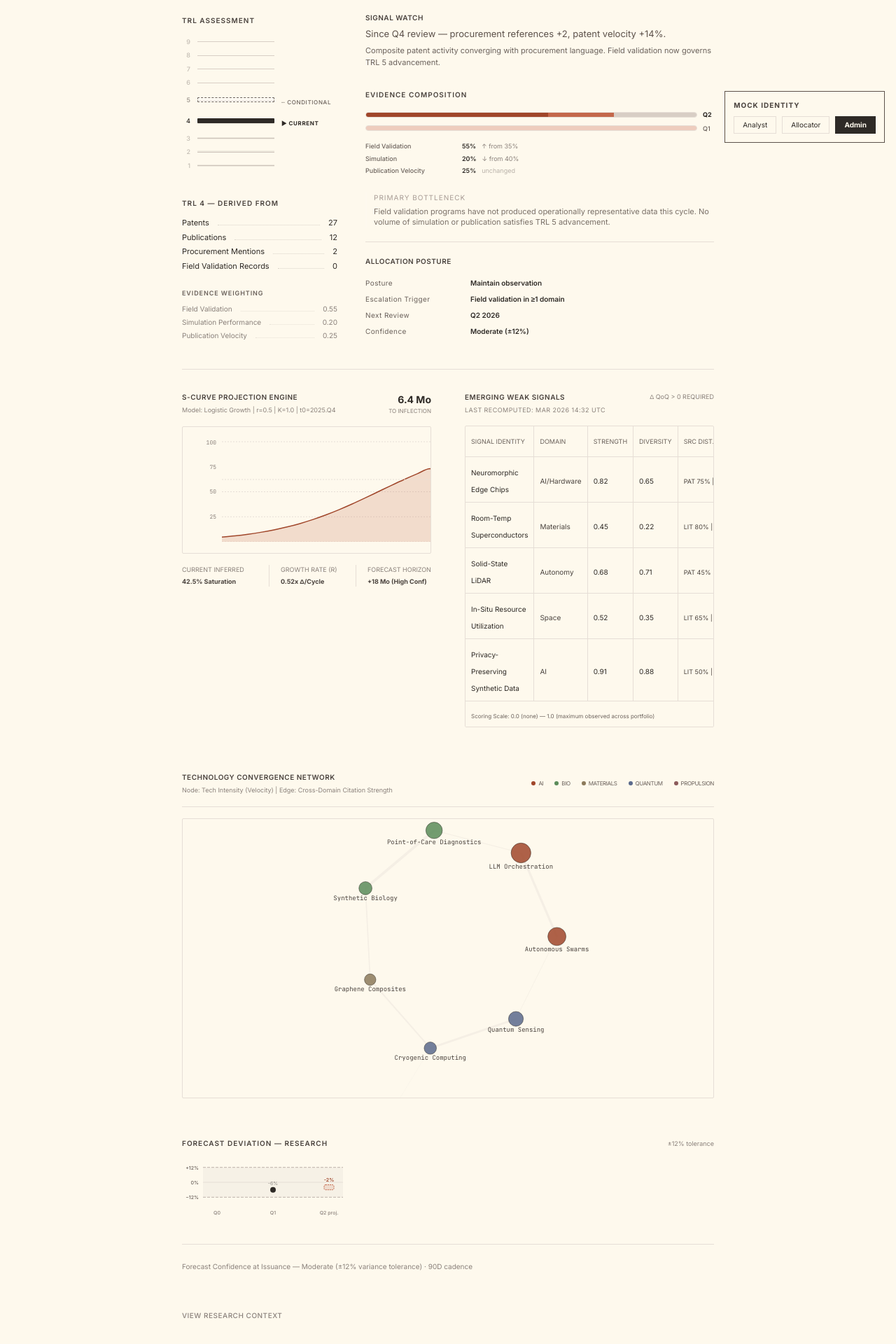
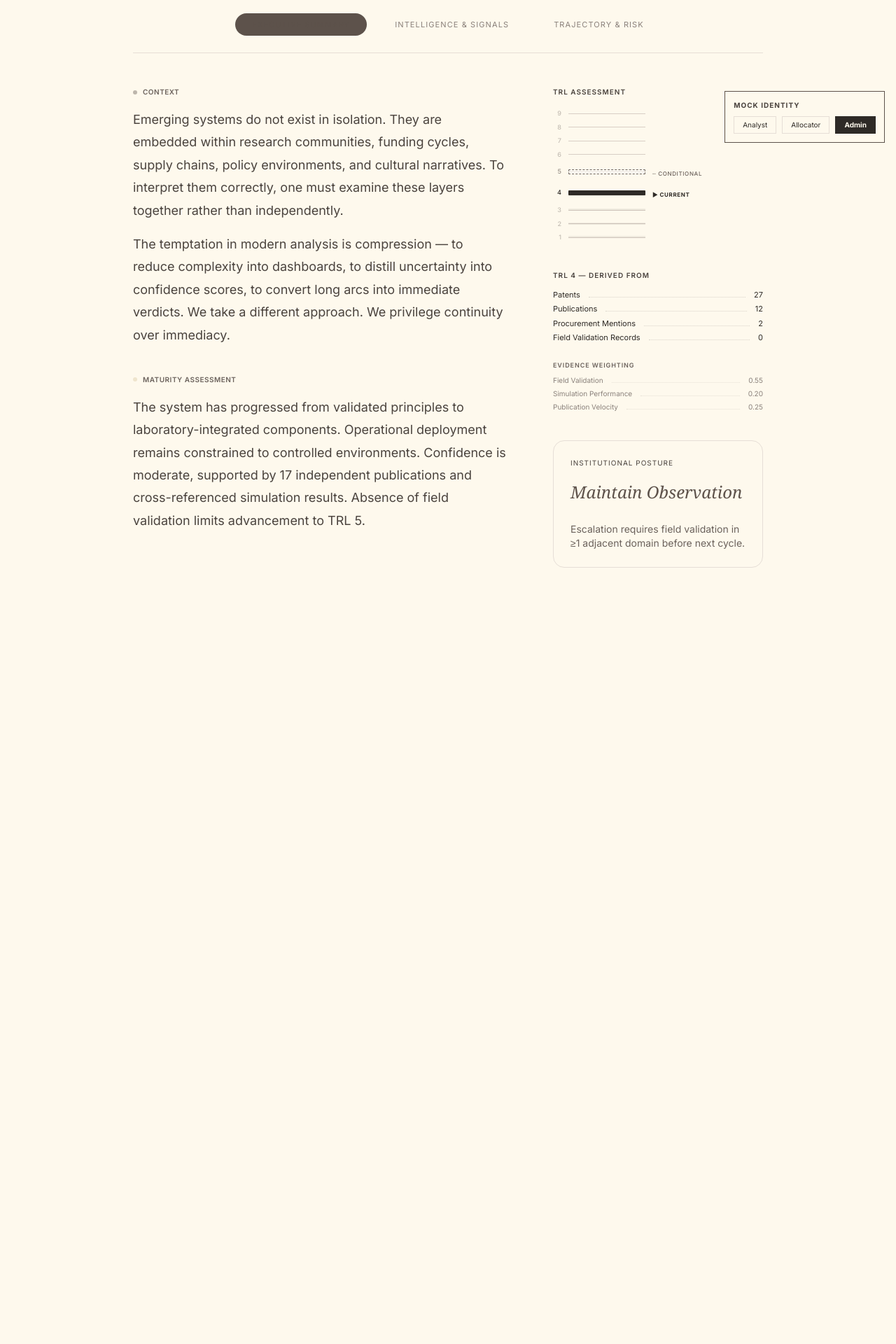
Before and after one commit to Kmennn/ARGUS-Technology-Intelligence-Forecasting, a Next.js app: page /overview in a window 1280 px wide. Shown: the part 580-2500 px from the top of the page at 70% size. After the commit the page ends 1627 px from the top, so only its background shows below. Built offline with nearby package versions, Linux system fonts and the light colour scheme.

Commit message:
ARGUS Audit Baseline - Ready for Simplification Phase

```diff
--- a/src/app/page.tsx
+++ b/src/app/page.tsx
@@ -133,7 +133,7 @@ export default function LandingPage() {
               className="text-6xl md:text-[90px] font-normal leading-tight mb-8"
               style={{ fontFamily: "var(--font-serif)", color: "rgba(254, 249, 237, 0.95)" }}
             >
-              Intelligence,<br/>grounded in <i className="font-serif">research</i>.
+              Intelligence,<br/>grounded in<br/><i className="font-serif">research.</i>
             </h1>
 
             <p className="text-xl md:text-2xl max-w-[720px] mx-auto mb-16 leading-relaxed" style={{ color: "rgba(254, 249, 237, 0.8)" }}>
--- a/src/components/spatial/SituationRegion.tsx
+++ b/src/components/spatial/SituationRegion.tsx
@@ -6,7 +6,6 @@ import { TRLLadder } from "@/components/intelligence/research/TRLLadder";
 import { EvidenceWeightBar } from "@/components/intelligence/research/EvidenceWeightBar";
 import { DeviationBand } from "@/components/intelligence/research/DeviationBand";
 import { BottleneckPanel } from "@/components/intelligence/research/BottleneckPanel";
-import { AllocationPostureBlock } from "@/components/intelligence/research/AllocationPostureBlock";
 import { ConvergenceGraph } from "@/components/intelligence/research/ConvergenceGraph";
 import { WeakSignalPanel } from "@/components/intelligence/research/WeakSignalPanel";
 import { SCurveEngine } from "@/components/intelligence/research/SCurveEngine";
@@ -14,90 +13,139 @@ import { SourceTransparencyStrip } from "@/components/intelligence/research/Sour
 import { IntelligencePipeline } from "@/components/intelligence/research/IntelligencePipeline";
 import { SecurityPostureSurface } from "@/components/intelligence/research/SecurityPostureSurface";
 
+type TabState = "summary" | "intelligence" | "trajectory";
+
 export function SituationRegion() {
-  const [showContext, setShowContext] = useState(false);
+  const [activeTab, setActiveTab] = useState<TabState>("summary");
 
   return (
     <div className="space-y-0">
       <SourceTransparencyStrip />
 
       <RegionLayout
-      label="Research"
-      title="TRL Command Console"
+        label="Dossier 412.A"
+        title="Advanced Synthetic Materials"
+        leadParagraph="An evaluation of composite material maturation sequences converging with automated manufacturing scale-up patterns."
       >
-      <div className="max-w-[760px] mx-auto w-full space-y-10">
+        <div className="max-w-[900px] mx-auto w-full space-y-12 pb-24">
 
-        {/* Miss Marker + Forecast Confidence at Issuance — compact header row */}
-         <div className="flex items-center gap-6">
-          <div className="font-mono text-[10px] text-[var(--ink-muted)]">
-            ⚑ Forecast variance exceeded tolerance in prior cycle.
+          {/* Tab Navigation */}
+          <div className="flex items-center justify-center gap-4 border-b border-[var(--border-soft)] pb-6 mb-12">
+            {[
+              { id: "summary", label: "Executive Summary" },
+              { id: "intelligence", label: "Intelligence & Signals" },
+              { id: "trajectory", label: "Trajectory & Risk" },
+            ].map((tab) => (
+              <button
+                key={tab.id}
+                onClick={() => setActiveTab(tab.id as TabState)}
+                className={`
+                  px-6 py-2 rounded-full font-mono text-[11px] uppercase tracking-widest transition-all
+                  ${activeTab === tab.id
+                    ? 'bg-[var(--text-primary)] text-[var(--bg-primary)]'
+                    : 'bg-transparent text-[var(--ink-muted)] hover:text-[var(--text-primary)] hover:bg-[rgba(255,255,255,0.05)]'}
+                `}
+              >
+                {tab.label}
+              </button>
+            ))}
+          </div>
+
+          {/* TAB 1: EXECUTIVE SUMMARY */}
+          {activeTab === "summary" && (
+            <div className="space-y-16 animate-fade-in">
+              <div className="grid grid-cols-1 md:grid-cols-[1fr_300px] gap-16">
+
+                {/* Prose Summary */}
+                <div className="space-y-10">
+                  <div className="space-y-4">
+                    <span className="font-mono text-[10px] uppercase tracking-[0.05em] font-semibold text-[var(--ink-tertiary)] flex items-center gap-2">
+                       <span className="w-1.5 h-1.5 rounded-full bg-[var(--text-primary)] opacity-40"></span> Context
+                    </span>
+                    <p className="text-lg leading-[1.8] text-[var(--ink-secondary)]">
+                      Emerging systems do not exist in isolation. They are embedded within research communities, funding cycles, supply chains, policy environments, and cultural narratives. To interpret them correctly, one must examine these layers together rather than independently.
+                    </p>
+                    <p className="text-lg leading-[1.8] text-[var(--ink-secondary)]">
+                      The temptation in modern analysis is compression — to reduce complexity into dashboards, to distill uncertainty into confidence scores, to convert long arcs into immediate verdicts. We take a different approach. We privilege continuity over immediacy.
+                    </p>
+                  </div>
+
+                  <div className="space-y-4">
+                     <span className="font-mono text-[10px] uppercase tracking-[0.05em] font-semibold text-[var(--ink-tertiary)] flex items-center gap-2">
+                       <span className="w-1.5 h-1.5 rounded-full bg-[#E5D7B7] opacity-60"></span> Maturity Assessment
+                    </span>
+                    <p className="text-lg leading-[1.8] text-[var(--ink-secondary)]">
+                      The system has progressed from validated principles to laboratory-integrated components. Operational deployment remains constrained to controlled environments. Confidence is moderate, supported by 17 independent publications and cross-referenced simulation results. Absence of field validation limits advancement to TRL 5.
+                    </p>
                   </div>
                 </div>
 
-        {/* Intelligence Console — Two Column */}
-        <div
-          className="grid gap-10 items-start grid-cols-[auto_1fr]"
-        >
-          {/* Left — TRL Ladder */}
-          <div className="pt-1">
+                {/* Right Column Context */}
+                <div className="space-y-10">
                   <TRLLadder
                     current={4}
                     prior={4}
                     projected={5}
                     projectedConditional={true}
                   />
+
+                  <div className="p-6 rounded-[16px] border border-[var(--border-soft)] bg-[rgba(255,255,255,0.02)] space-y-4">
+                    <span className="block font-mono text-[10px] uppercase tracking-widest text-[var(--ink-secondary)]">
+                      Institutional Posture
+                    </span>
+                    <div className="text-[24px] font-serif italic text-[var(--text-primary)]">
+                      Maintain Observation
+                    </div>
+                    <div className="text-sm text-[var(--ink-tertiary)] pt-2 border-t border-[rgba(255,255,255,0.06)]">
+                      Escalation requires field validation in ≥1 adjacent domain before next cycle.
+                    </div>
+                  </div>
+                </div>
+              </div>
+            </div>
+          )}
+
+          {/* TAB 2: INTELLIGENCE & SIGNALS */}
+          {activeTab === "intelligence" && (
+            <div className="space-y-16 animate-fade-in">
+              <div className="grid grid-cols-1 md:grid-cols-2 gap-12">
+                 <WeakSignalPanel />
+                 <div className="space-y-12">
+                   <div className="space-y-4">
+                    <span className="font-mono text-[10px] uppercase tracking-[0.05em] font-semibold text-[var(--ink-tertiary)]">
+                      Signal Annotation
+                    </span>
+                    <p className="text-md leading-[1.7] text-[var(--ink-secondary)] border-l-2 border-[#E5D7B7] pl-5 opacity-80">
+                      The most consequential transformations often occur not within a single field, but at intersections. Filing velocity has increased 14% since Q3, exceeding the five-year baseline trend. If sustained, this acceleration would compress projected maturation timelines by approximately 12–18 months.
+                    </p>
                    </div>
 
-          {/* Right — Signal Panel */}
-          <div className="space-y-6">
-
-            {/* Signal Watch */}
-            <div className="space-y-[6px]">
-              <span className="block font-mono text-[10px] uppercase tracking-[0.05em] font-semibold text-[var(--ink-secondary)]">
-                Signal Watch
+                   <div className="pt-6 border-t border-[var(--border-soft)]">
+                     <span className="block font-mono text-[10px] uppercase tracking-widest text-[var(--ink-secondary)] mb-6">
+                       Evidence Composition
                      </span>
-              <div className="font-mono text-[13px] text-[var(--text-primary)]">
-                Since Q4 review — procurement references +2, patent velocity +14%.
-              </div>
-              <div className="font-mono text-[11px] text-[var(--ink-tertiary)]">
-                Composite patent activity converging with procurement language. Field validation now governs TRL 5 advancement.
-              </div>
-            </div>
-
-            {/* Evidence Composition */}
                      <EvidenceWeightBar
                         current={{ field: 55, simulation: 20, publication: 25 }}
                         prior={{ field: 35, simulation: 40, publication: 25 }}
                       />
-
-            {/* Bottleneck */}
-            <BottleneckPanel
-              bottleneck="Field validation programs have not produced operationally representative data this cycle. No volume of simulation or publication satisfies TRL 5 advancement."
-            />
-
-            {/* Allocation Posture */}
-            <AllocationPostureBlock
-              posture="Maintain observation"
-              escalationTrigger="Field validation in ≥1 domain"
-              nextReview="Q2 2026"
-              confidence="Moderate (±12%)"
-            />
+                   </div>
                  </div>
               </div>
 
-        {/* Intelligence Engine Core — Graphs & Signals */}
-        <div className="pt-8 border-t border-[var(--border-soft)] space-y-16">
-          <div className="grid grid-cols-1 md:grid-cols-2 gap-12">
+              <div className="pt-10">
+                <IntelligencePipeline />
+              </div>
+            </div>
+          )}
+
+          {/* TAB 3: TRAJECTORY & RISK */}
+          {activeTab === "trajectory" && (
+            <div className="space-y-20 animate-fade-in">
               <SCurveEngine />
-            <WeakSignalPanel />
-          </div>
-          <ConvergenceGraph />
-        </div>
 
-        {/* Forecast Deviation Chart — full width */}
-        <div className="pt-4 border-t border-[rgba(255,255,255,0.06)]">
+              <div className="pt-10 border-t border-[var(--border-soft)]">
                 <DeviationBand
-            domainLabel="Research"
+                  domainLabel="Forecast Deviation"
                   q1Variance={-6}
                   q2Min={-6}
                   q2Max={-2}
@@ -105,66 +153,19 @@ export function SituationRegion() {
                 />
               </div>
 
-        {/* Forecast Confidence at Issuance */}
-        <div
-          className="font-mono text-[10px] text-[var(--ink-muted)] border-t border-[var(--border-soft)] pt-6 mt-10"
-        >
-          Forecast Confidence at Issuance — Moderate (±12% variance tolerance) · 90D cadence
+              <div className="pt-10 border-t border-[var(--border-soft)]">
+                <ConvergenceGraph />
               </div>
 
-        {/* Research Context Toggle */}
-        <div className="pt-2">
-          <button
-            onClick={() => setShowContext((v) => !v)}
-            className="font-mono text-[10px] uppercase tracking-[0.05em] font-medium text-[var(--ink-muted)] bg-transparent border-0 cursor-pointer p-0"
-          >
-            {showContext ? "Hide" : "View"} research context
-          </button>
-
-          {showContext && (
-            <div className="space-y-8 pt-8">
-              <div className="space-y-4">
-                <span className="font-mono text-xs uppercase tracking-[0.05em] font-semibold text-[var(--ink-tertiary)]">
-                  {"// Context"}
-                </span>
-                <div className="space-y-6">
-                  <p className="text-[15px] leading-[1.75] max-w-[65ch] text-[var(--ink-secondary)]">
-                    Emerging systems do not exist in isolation. They are embedded within research communities, funding cycles, supply chains, policy environments, and cultural narratives. To interpret them correctly, one must examine these layers together rather than independently.
-                  </p>
-                  <p className="text-[15px] leading-[1.75] max-w-[65ch] text-[var(--ink-secondary)]">
-                    The temptation in modern analysis is compression — to reduce complexity into dashboards, to distill uncertainty into confidence scores, to convert long arcs into immediate verdicts. We take a different approach. We privilege continuity over immediacy.
-                  </p>
-                </div>
+              <div className="grid grid-cols-1 md:grid-cols-2 gap-8 pt-10 border-t border-[var(--border-soft)]">
+                <BottleneckPanel
+                  bottleneck="Field validation programs have not produced operationally representative data this cycle. No volume of simulation or publication satisfies TRL 5 advancement."
+                />
+                <SecurityPostureSurface />
               </div>
 
-              {/* Removed Prose Methodology block from Phase 1/2 here */}
-
-              <div className="space-y-4">
-                <span className="font-mono text-xs uppercase tracking-[0.05em] font-semibold text-[var(--ink-tertiary)]">
-                  {"// Convergence"}
-                </span>
-                <p className="text-[15px] leading-[1.75] max-w-[65ch] text-[var(--ink-secondary)]">
-                  The most consequential transformations often occur not within a single field, but at intersections. Filing velocity has increased 14% since Q3, exceeding the five-year baseline trend. If sustained, this acceleration would compress projected maturation timelines by approximately 12–18 months.
-                </p>
-              </div>
-
-              <div className="space-y-4">
-                <span className="font-mono text-xs uppercase tracking-[0.05em] font-semibold text-[var(--ink-tertiary)]">
-                  {"// Maturity"}
-                </span>
-                <p className="text-[15px] leading-[1.75] max-w-[65ch] text-[var(--ink-secondary)]">
-                  The system has progressed from validated principles to laboratory-integrated components. Operational deployment remains constrained to controlled environments. Confidence is moderate, supported by 17 independent publications and cross-referenced simulation results. Absence of field validation limits advancement to TRL 5.
-                </p>
-              </div>
             </div>
           )}
-        </div>
-
-        {/* Intelligence Pipeline Surface */}
-        <IntelligencePipeline />
-
-        {/* Security Posture Surface */}
-        <SecurityPostureSurface />
 
         </div>
       </RegionLayout>
```
Lines whose indentation alone changed are shown as unchanged.
